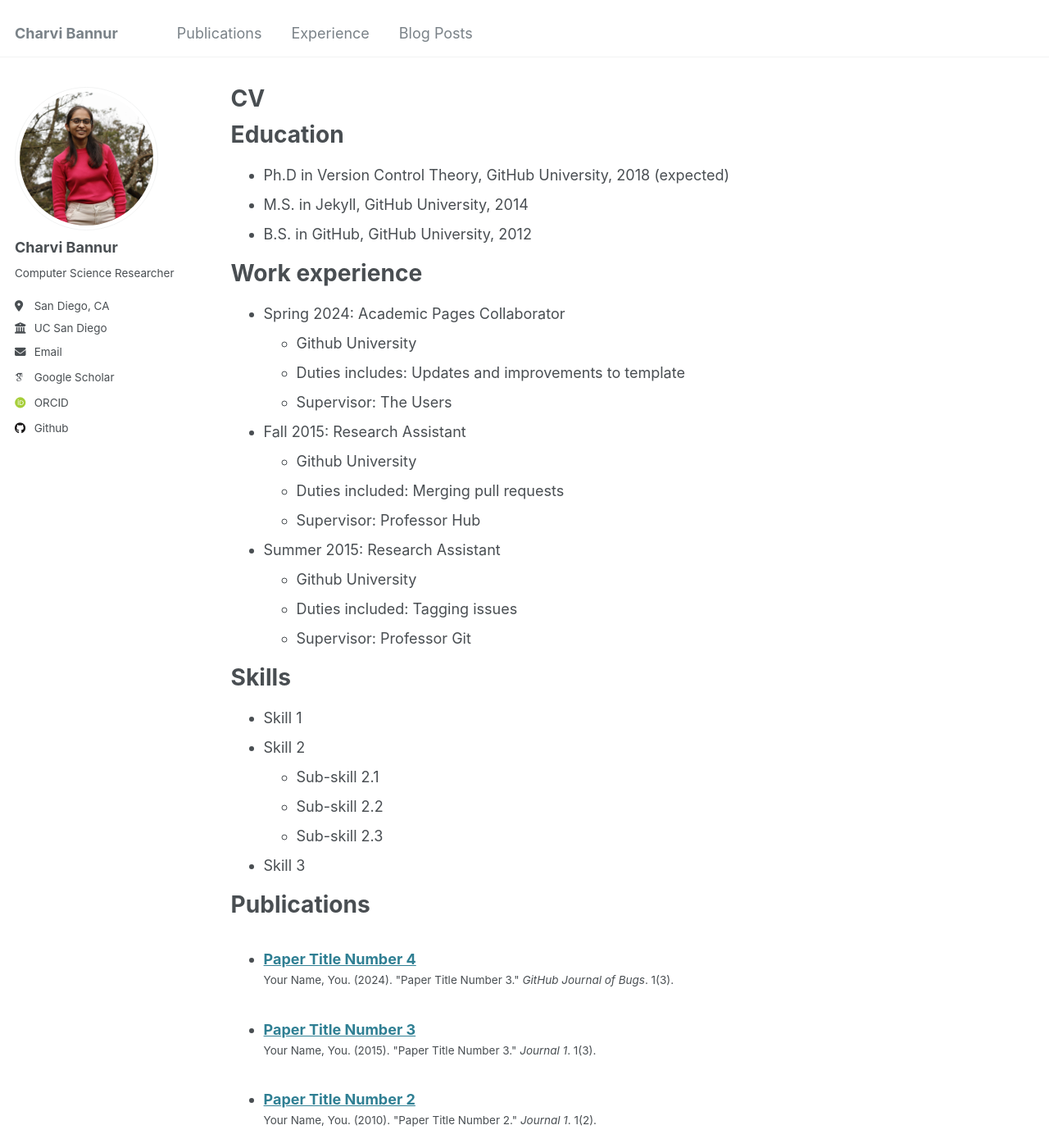
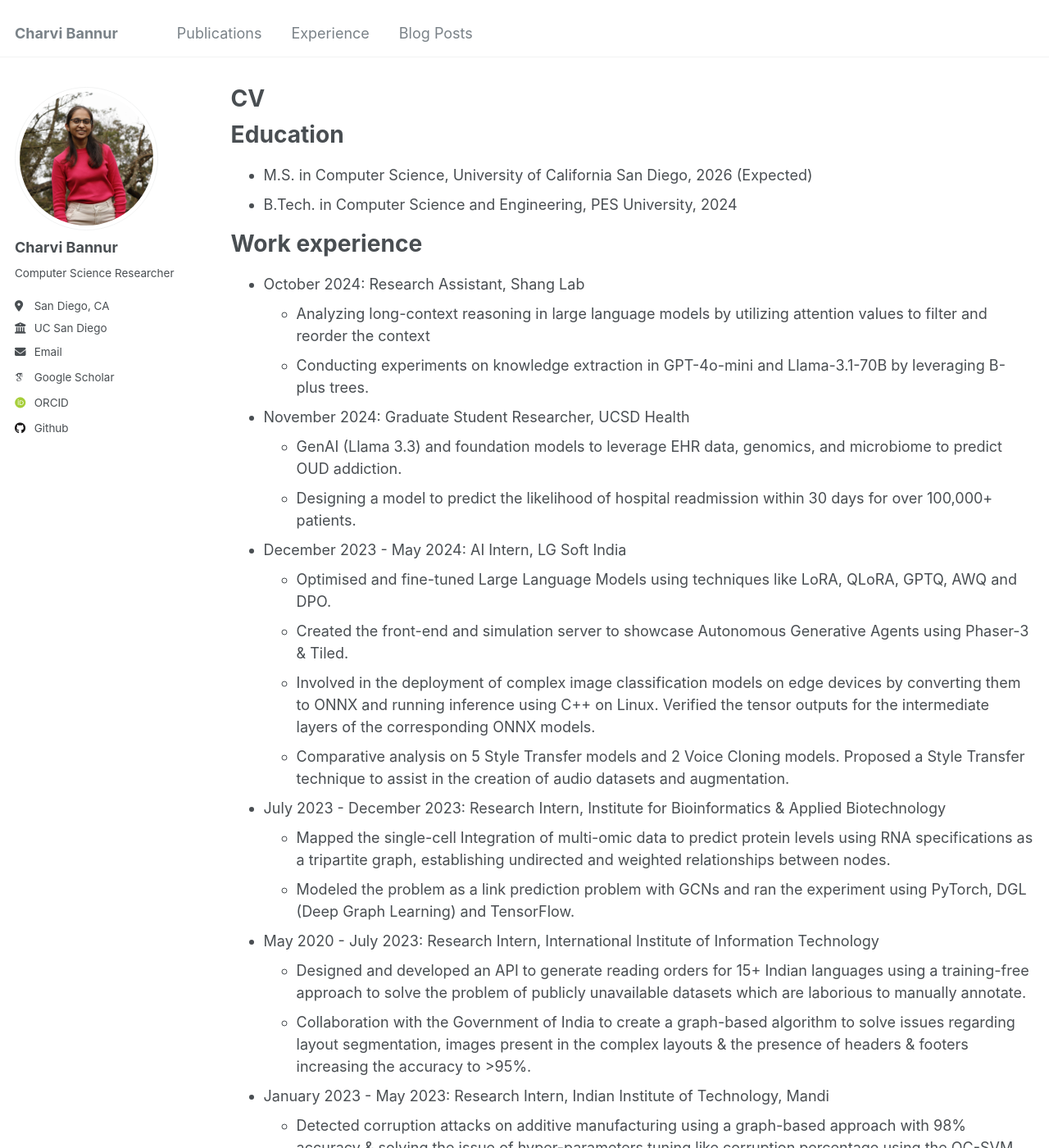
Before and after one commit to charvibannur/charvibannur.github.io, a Jekyll site: the page built from _pages/cv.md, in a window 1280 px wide and 1400 px high. Shown: the whole window at 82% size. Built offline with Jekyll 4.4.1, drawn with Linux system fonts in a browser that asks for light colours; some web fonts are replaced; some of the changed text lies outside the part shown.

Commit message:
Update cv.md

```diff
--- a/_pages/cv.md
+++ b/_pages/cv.md
@@ -11,35 +11,48 @@ redirect_from:
 
 Education
 ======
-* Ph.D in Version Control Theory, GitHub University, 2018 (expected)
-* M.S. in Jekyll, GitHub University, 2014
-* B.S. in GitHub, GitHub University, 2012
+* M.S. in Computer Science, University of California San Diego, 2026 (Expected)
+* B.Tech. in Computer Science and Engineering, PES University, 2024
 
 Work experience
 ======
-* Spring 2024: Academic Pages Collaborator
-  * Github University
-  * Duties includes: Updates and improvements to template
-  * Supervisor: The Users
+* October 2024: Research Assistant, Shang Lab
+  * Analyzing long-context reasoning in large language models by utilizing attention values to filter and reorder the context
+  * Conducting experiments on knowledge extraction in GPT-4o-mini and Llama-3.1-70B by leveraging B-plus trees.
 
-* Fall 2015: Research Assistant
-  * Github University
-  * Duties included: Merging pull requests
-  * Supervisor: Professor Hub
+* November 2024: Graduate Student Researcher, UCSD Health
+  * GenAI (Llama 3.3) and foundation models to leverage EHR data, genomics, and microbiome to predict OUD addiction.
+  * Designing a model to predict the likelihood of hospital readmission within 30 days for over 100,000+ patients.
 
-* Summer 2015: Research Assistant
-  * Github University
-  * Duties included: Tagging issues
-  * Supervisor: Professor Git
+* December 2023 - May 2024: AI Intern, LG Soft India
+  * Optimised and fine-tuned Large Language Models using techniques like LoRA, QLoRA, GPTQ, AWQ and DPO.
+  * Created the front-end and simulation server to showcase Autonomous Generative Agents using Phaser-3 & Tiled.
+  * Involved in the deployment of complex image classification models on edge devices by converting them to ONNX and running inference using C++ on Linux. Verified the tensor outputs for the intermediate layers of the corresponding ONNX models.
+  * Comparative analysis on 5 Style Transfer models and 2 Voice Cloning models. Proposed a Style Transfer technique to assist in the creation of audio datasets and augmentation.
 
-Skills
+* July 2023 - December 2023: Research Intern, Institute for Bioinformatics & Applied Biotechnology
+  * Mapped the single-cell Integration of multi-omic data to predict protein levels using RNA specifications as a tripartite graph, establishing undirected and weighted relationships between nodes.
+  * Modeled the problem as a link prediction problem with GCNs and ran the experiment using PyTorch, DGL (Deep Graph Learning) and TensorFlow.
+
+* May 2020 - July 2023: Research Intern, International Institute of Information Technology
+  * Designed and developed an API to generate reading orders for 15+ Indian languages using a training-free approach to solve the problem of publicly unavailable datasets which are laborious to manually annotate.
+  * Collaboration with the Government of India to create a graph-based algorithm to solve issues regarding layout segmentation, images present in the complex layouts & the presence of headers & footers increasing the accuracy to >95%.
+
+* January 2023 - May 2023: Research Intern, Indian Institute of Technology, Mandi
+  * Detected corruption attacks on additive manufacturing using a graph-based approach with 98% accuracy & solving the issue of hyper-parameters tuning like corruption percentage using the OC-SVM.
+  * Generated synthetic data due to the lack of datasets available using conditional Generative Adversarial Networks using the small dataset available as input criteria.
+  * Reproduced, validated and verified the results by 3D printing components before and after detecting and regenerating data.
+
+
+Technical Skills
 ======
-* Skill 1
-* Skill 2
-  * Sub-skill 2.1
-  * Sub-skill 2.2
-  * Sub-skill 2.3
-* Skill 3
+* Frameworks
+  * Pytorch, Tensorflow, Transformers, Hugging-Face, LangChain
+  * Scikit-Learn, SpaCy, NLTK, TensorBoard, Streamlit, Pandas, Matplotlib
+  * Librosa, PyDub, Audacity.
+* Programming Languages and Tools
+  * Python, C++
+  * Docker, Git, AWS.
 
 Publications
 ======
```
Also changed, not shown: other parts of _pages/cv.md (+0 -4 lines).
